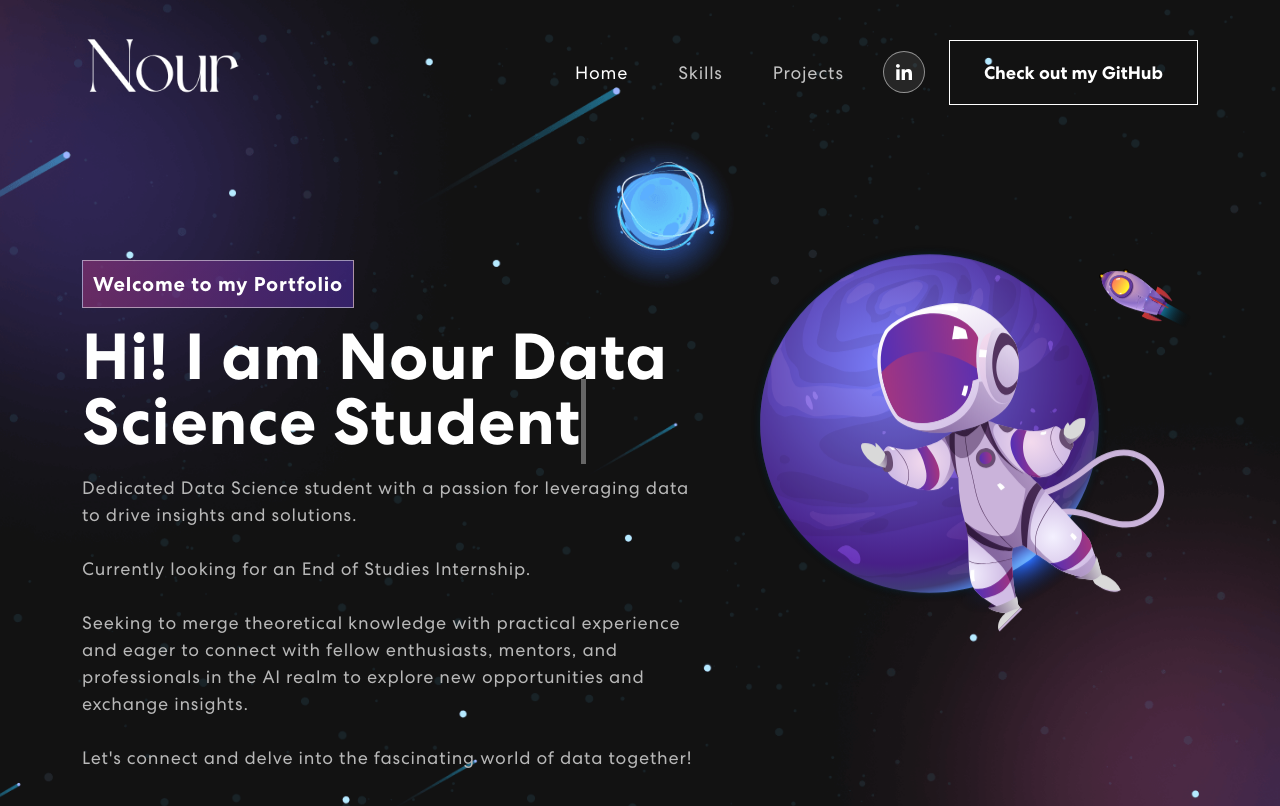
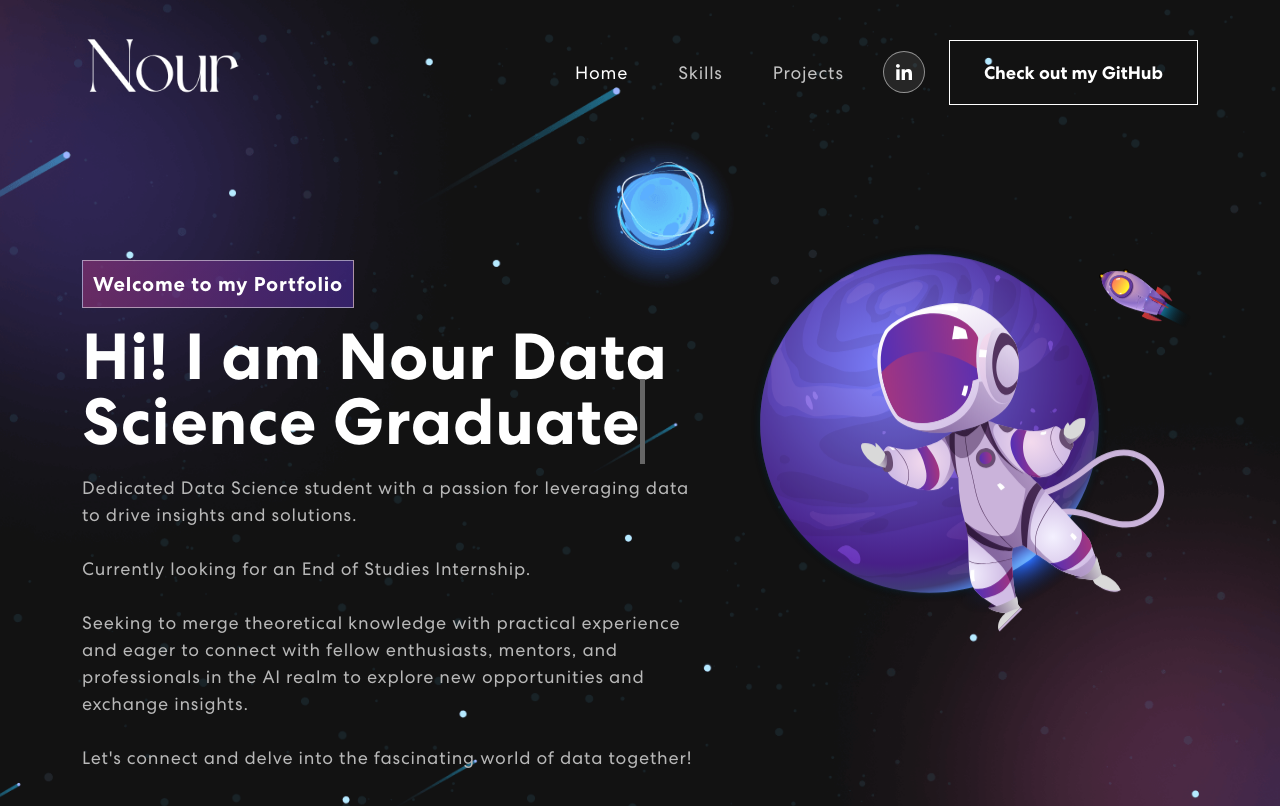
Before and after one commit to Nour-ben-aouicha/Nour-io, a React (Create React App) app: page / in a window 1280 px wide. Shown: the top 806 px of the page. Built offline with nearby package versions, Linux system fonts and the light colour scheme.

Commit message:
Update Banner.js

```diff
--- a/src/components/Banner.js
+++ b/src/components/Banner.js
@@ -14,7 +14,7 @@ export const Banner = () => {
   const [text, setText] = useState('');
   const [delta, setDelta] = useState(300 - Math.random() * 100);
   const [index, setIndex] = useState(1);
-  const toRotate = [ "Data Science Student", "Motivated AI Student", "Data Analytics Enthusiast"];
+  const toRotate = [ "Data Science Graduate", "Motivated AI Engineer", "Data Analytics Enthusiast"];
   const period = 2000;
   const scrollToSection = (sectionId) => {
     scroller.scrollTo(sectionId, {
```
